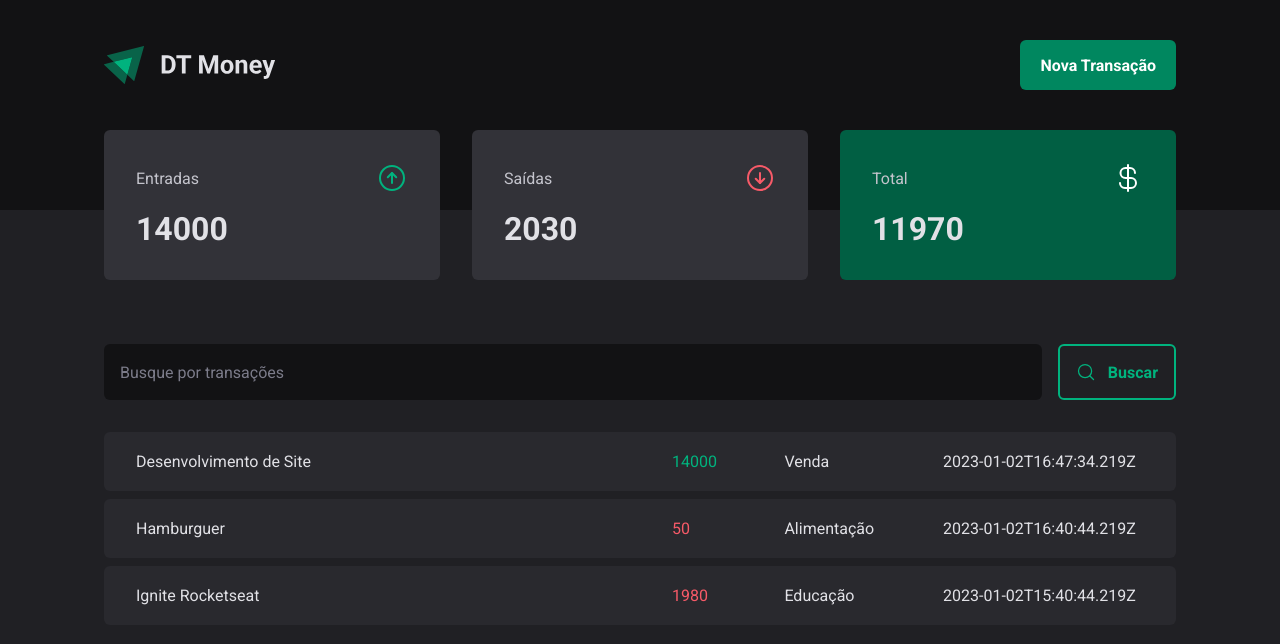
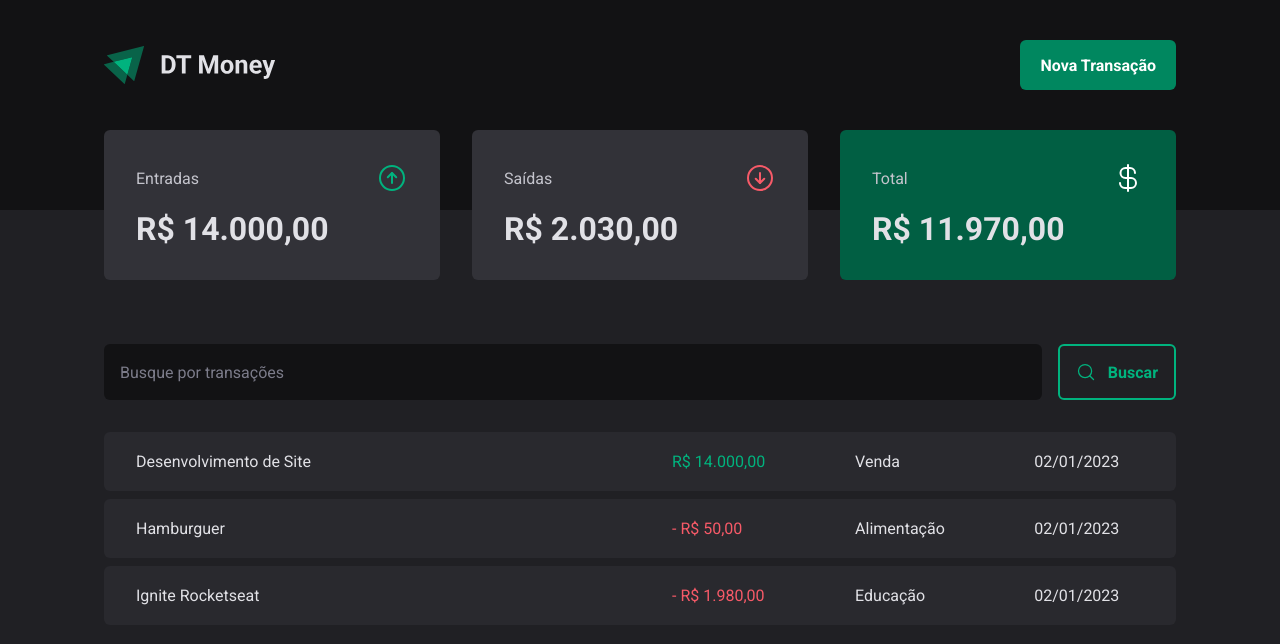
Before and after one commit to digaoreisdev/RocketSeat-ReactJs2021, a React (Vite) app in the folder 03-dt-Money/: page / in a window 1280 px wide. Shown: the top 644 px of the page. Built offline with nearby package versions, Linux system fonts and the light colour scheme; data requests are answered from the project's data file.

Commit message:
Formatando Valores

```diff
--- a/03-dt-Money/src/components/Summary/index.tsx
+++ b/03-dt-Money/src/components/Summary/index.tsx
@@ -2,6 +2,7 @@
 import { ArrowCircleUp, ArrowCircleDown, CurrencyDollar } from 'phosphor-react';
 import { useContext } from "react";
 import { TransactionsContext } from "../../contexts/TransactionsContexts";
+import { priceFormatter } from "../../utils/formatter";
 
 export function Summary() {
   const { transactions } = useContext(TransactionsContext);
@@ -33,7 +34,7 @@
           <ArrowCircleUp size={32} color="#00b37e" />
         </header>
 
-        <strong>{summary.income}</strong>
+        <strong>{priceFormatter.format(summary.income)}</strong>
       </SummaryCard>
 
       <SummaryCard>
@@ -42,7 +43,7 @@
           <ArrowCircleDown size={32} color="#f75a68" />
         </header>
 
-        <strong>{summary.outcome}</strong>
+        <strong>{priceFormatter.format(summary.outcome)}</strong>
       </SummaryCard>
 
       <SummaryCard variant="green">
@@ -51,8 +52,8 @@
           <CurrencyDollar size={32} color="#fff" />
         </header>
 
-        <strong>{summary.total}</strong>
+        <strong>{priceFormatter.format(summary.total)}</strong>
       </SummaryCard>
     </SummaryContainer>
-  );
-}
+  )
+};
--- a/03-dt-Money/src/pages/Transactions/index.tsx
+++ b/03-dt-Money/src/pages/Transactions/index.tsx
@@ -2,6 +2,7 @@
 import { Header } from "../../components/Header";
 import { Summary } from "../../components/Summary";
 import { TransactionsContext } from "../../contexts/TransactionsContexts";
+import { dateFormatter, priceFormatter } from "../../utils/formatter";
 import { SearchForm } from "./components/SearchForm";
 import { PriceHighLight, TransactionsContainer, TransactionsTable } from "./styles";
 
@@ -25,13 +26,14 @@
 
                   <td>
                     <PriceHighLight variant={transaction.type}>
-                      {transaction.price}
+                      {transaction.type === 'outcome' && '- '}
+                      {priceFormatter.format(transaction.price)}
                     </PriceHighLight>
                   </td>
 
                   <td>{transaction.category}</td>
 
-                  <td>{transaction.createdAt}</td>
+                  <td>{dateFormatter.format(new Date(transaction.createdAt)) }</td>
                 </tr>
               )
             })}
--- /dev/null
+++ b/03-dt-Money/src/utils/formatter.ts
@@ -0,0 +1,6 @@
+export const dateFormatter = new Intl.DateTimeFormat('pt-BR');
+
+export const priceFormatter = new Intl.NumberFormat('pt-BR', {
+  style: 'currency',
+  currency: 'BRL',
+});
```
